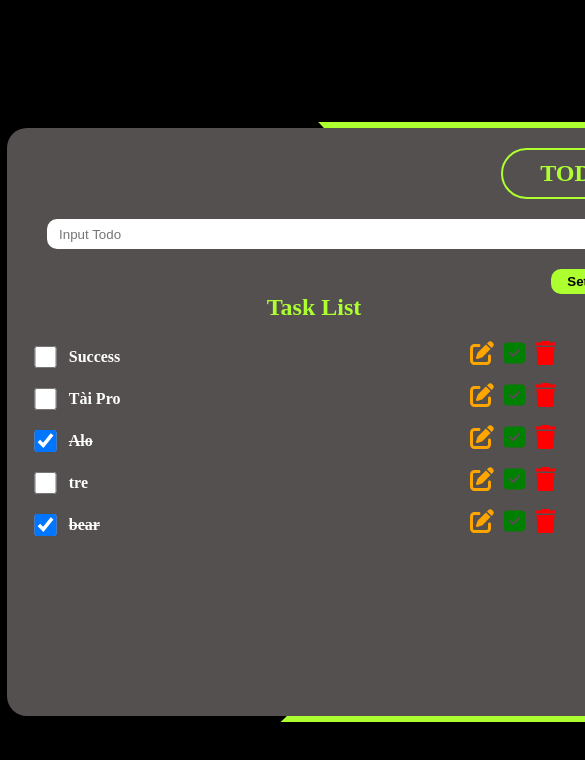
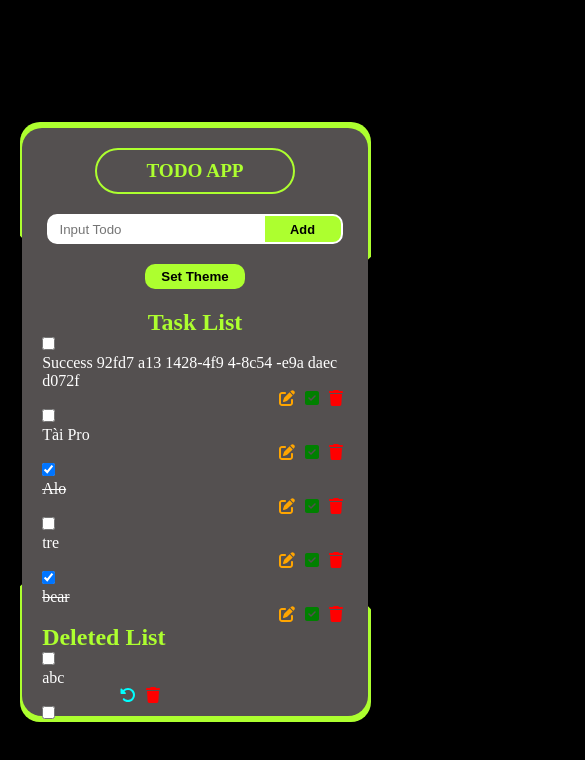
Before and after one commit to LyanRay99/Todo-Lists-by-ReactJS, a React (Create React App) app: page / in a window 390 px wide. Shown: the top 760 px of the page, 585 px wide, since content can reach past the window. Built offline with nearby package versions, Linux system fonts and the light colour scheme.

Commit message:
responsive full (#4)

```diff
--- a/src/App.js
+++ b/src/App.js
@@ -4,7 +4,8 @@ import DataTodo from "../src/database/todo.json";
 import DataTodoDeleted from "../src/database/todoDeleted.json";
 import { TodoApp, InputTodo, Lists } from "./TODO_APP/TodoApp";
 import { SetColor } from "./TODO_APP/TodoApp";
-import "../src/SCSS/style.scss";
+import "./SCSS/style.scss";
+import "./SCSS/Responsive/responsive.scss";
 import {
   AppNode,
   DarkTheme,
@@ -287,8 +288,8 @@ export const App = () => {
 
         <div className="effect">
           <SpinEffect></SpinEffect>
-          <span className="effect__black"></span>
-          <span className="effect__black"></span>
+          <div className="effect__black"></div>
+          <div className="effect__black"></div>
           <SpinEffect></SpinEffect>
         </div>
       </section>
--- /dev/null
+++ b/src/SCSS/Responsive/responsive.scss
@@ -0,0 +1,38 @@
+@media screen and (max-width: 1250px) {
+  section {
+    width: 90%;
+  }
+}
+
+@media screen and (max-width: 800px) {
+  section {
+    .app__node {
+      .sc-hLBbgP {
+        height: 380px;
+        overflow-y: scroll;
+
+        .listTotal {
+          width: 100%;
+
+          .lists {
+            height: auto;
+          }
+        }
+      }
+    }
+  }
+}
+
+@media screen and (max-width: 480px) {
+  .title h1 {
+    font-size: 1.2em;
+  }
+
+  .sc-ftTHYK {
+    font-size: 1.2em;
+  }
+
+  .sc-iBYQkv {
+    font-size: 0.7em !important;
+  }
+}
--- a/src/SCSS/Styled Components/tagStyled.js
+++ b/src/SCSS/Styled Components/tagStyled.js
@@ -92,6 +92,6 @@ export const Title = styled.h2`
   text-align: center;
 `;
 
-export const SpinEffect = styled.span`
+export const SpinEffect = styled.div`
   background-color: ${(props) => props.theme.effect.background};
 `;
--- a/src/SCSS/style.scss
+++ b/src/SCSS/style.scss
@@ -25,13 +25,13 @@ section {
   // border: 2px solid red;
 
   .app__node {
-    @include size(99%, 98%);
+    @include size(98.5%, 98%);
     padding: 20px;
     border-radius: 20px;
     // background-color: $bgc;
     position: absolute;
     top: 1%;
-    left: 7px;
+    left: 0.75%;
     z-index: 2;
     // overflow: scroll;
 
@@ -44,6 +44,7 @@ section {
       @include size(96.5%, 30px);
       margin: 20px auto;
       border-radius: 20px;
+      display: flex;
 
       input {
         @include size(90%, 100%);
@@ -56,6 +57,7 @@ section {
 
       button {
         @include size(10%, 100%);
+        width: 100px;
         border-top-right-radius: 10px;
         border-bottom-right-radius: 10px;
         border: 2px solid white;
@@ -67,6 +69,7 @@ section {
 
     .setColor {
       @include size(100%, 25px);
+      margin: 10px 0px 20px 0px;
       display: flex;
       justify-content: space-around;
 
@@ -81,57 +84,80 @@ section {
       }
     }
 
+    .sc-hLBbgP {
+      @include size(100%, auto);
+      display: flex;
+      justify-content: space-between;
+      flex-wrap: wrap;
+
       .listTotal {
         @include size(50%, auto);
 
         .lists {
-        @include size(95%, 400px);
+          @include size(100%, 320px);
           // background-color: rebeccapurple;
-        margin: 20px 0px;
-        padding: 5px;
+          padding: 20px 0px;
+          // padding: 5px;
           overflow: auto;
 
           &__node {
             @include size(100%, auto);
             display: flex;
+            justify-content: space-between;
             margin: 0px 0px 20px 0px;
 
+            &__childs {
+              @include size(100%, auto);
+              display: flex;
+              justify-content: space-between;
+
               input {
-            @include size(5%, auto);
+                @include size(20px, auto);
                 cursor: pointer;
               }
 
               p {
-            @include size(70%, auto);
-            margin: 2px 10px 0px 10px;
+                @include size(100%, auto);
+                padding: 0px 10px;
                 font-weight: bold;
-            // color: white;
+                font-size: 0.8em;
+              }
             }
 
             div {
-            @include size(20%, auto);
+              // @include size(100px, auto);
               color: white;
               font-weight: bold;
               font-size: 1.5em;
-            margin: -5px 0px 0px 0px;
               cursor: pointer;
             }
+          }
+        }
+
+        &:first-child {
+          padding-right: 10px;
+        }
+
+        &:last-child {
+          padding-left: 10px;
         }
       }
     }
   }
 
   .effect {
-    @include size(250%, 250%);
+    @include size(400%, 400%);
     display: flex;
     flex-wrap: wrap;
     position: absolute;
-    top: -450px;
-    left: -900px;
+    top: -150%;
+    left: -150%;
+    // top: -450px;
+    // left: -900px;
     z-index: 1;
     animation: appEffect 4s linear infinite;
 
-    span {
+    div {
       @include size(50%, 50%);
     }
 
--- a/src/TODO_APP/Item.js
+++ b/src/TODO_APP/Item.js
@@ -15,6 +15,7 @@ import {
 export const Item = (props) => {
   return (
     <div className="lists__node">
+      <div className="lists__node__childs">
         <input
           type="checkbox"
           checked={props.todo.completed}
@@ -30,6 +31,7 @@ export const Item = (props) => {
         >
           {props.todo.title}
         </Content>
+      </div>
 
       <ContainerIcon>
         {props.listTodo === "Task List" ? (
--- a/src/database/todo.json
+++ b/src/database/todo.json
@@ -1,7 +1,7 @@
 [
   {
     "id": "92fd7a13-1428-4f94-8c54-e9adaecd072f",
-    "title": "Success",
+    "title": "Success 92fd7 a13 1428-4f9 4-8c54 -e9a daec d072f",
     "completed": false
   },
   {
--- a/src/database/todoDeleted.json
+++ b/src/database/todoDeleted.json
@@ -11,7 +11,7 @@
   },
   {
     "id": "13989535-c5d4-4caf-9439-82eb0b0f0c91",
-    "title": "Aloaaaaaaaaaaaaaaaa",
+    "title": "Aloaaa",
     "completed": false
   }
 ]
```
Lines whose indentation alone changed are shown as unchanged.
